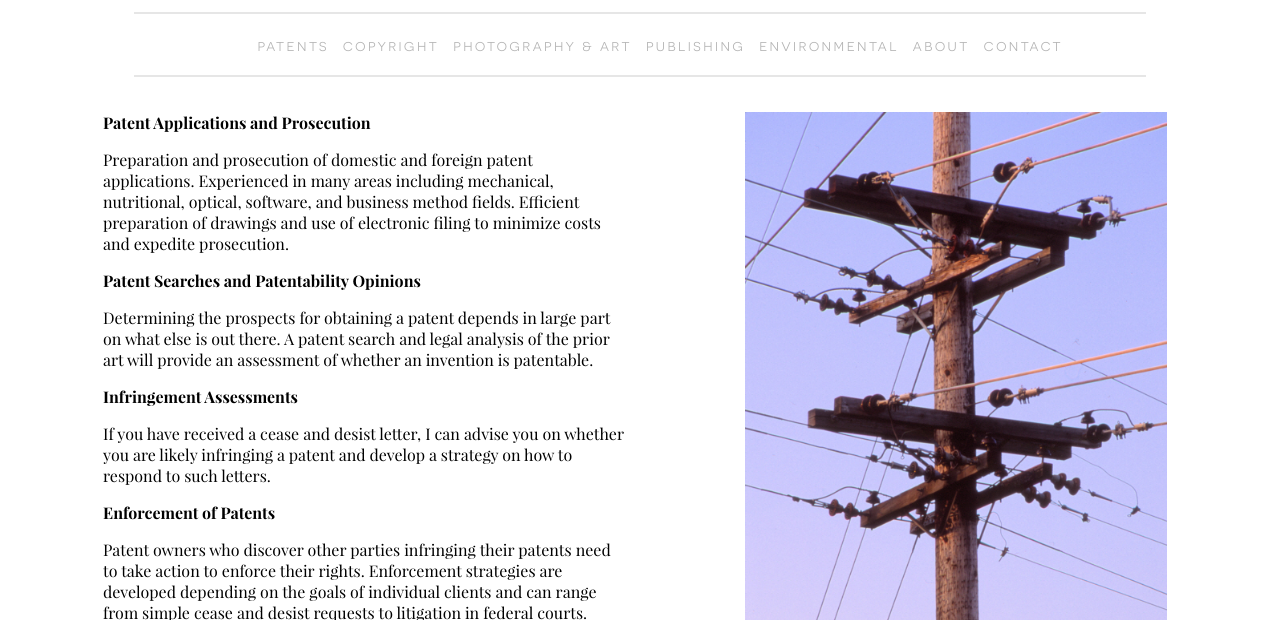
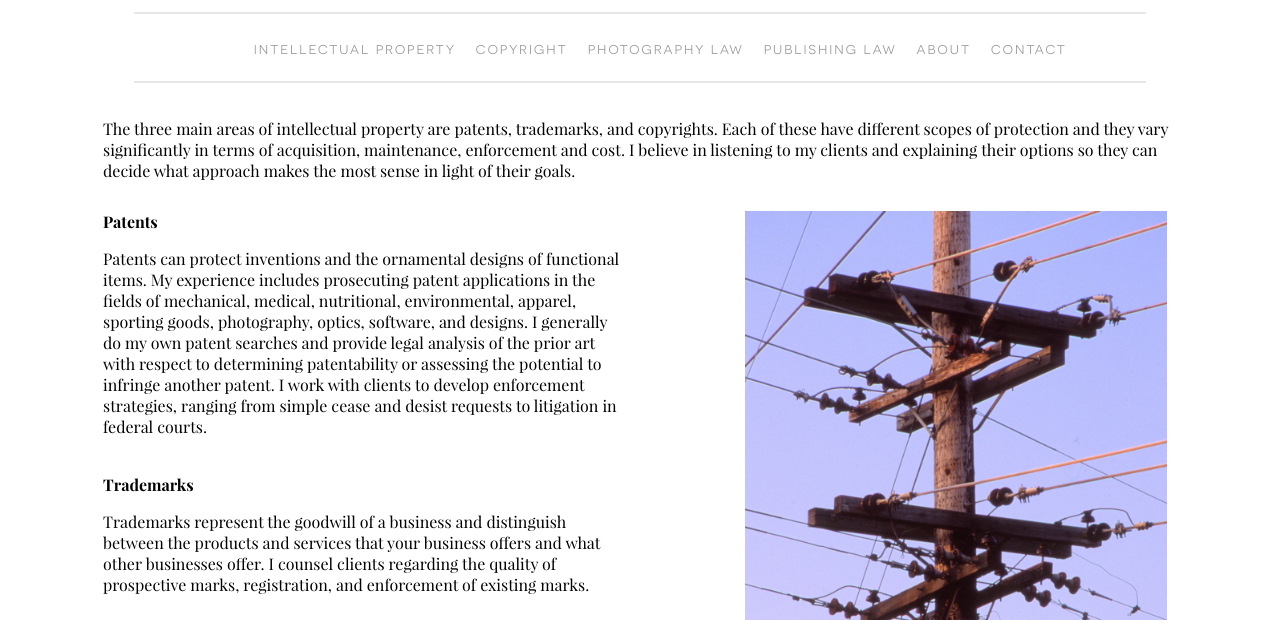
Before and after one commit to jenleebell/temporary_git, a plain HTML site: page bpkip.htm in a window 1280 px wide. Shown: the part 180-800 px from the top of the page. Drawn offline with Linux system fonts and the light colour scheme.

Commit message:
big overhaul

```diff
--- a/bpkip.htm
+++ b/bpkip.htm
@@ -17,32 +17,28 @@
 
       <div class="navigation">
         <ul>
-          <li><a href="bpkip.htm">patents</a></li>
+          <li><a href="bpkip.htm">intellectual property</a></li>
           <li><a href="copy1.htm">copyright</a></li>
-          <li><a href="bpkphoto.htm">photography & art</a></li>
-          <li><a href="lvaserv.htm">publishing</a></li>
-          <li><a href="bpkserv.htm">environmental</a></li>
+          <li><a href="bpkphoto.htm">photography law</a></li>
+          <li><a href="lvaserv.htm">publishing law</a></li>
           <li><a href="bpkprof.htm">about</a></li>
           <li><a href="bpkcont.htm">contact</a></li>
         </ul>
       </div>
       <div class="line"></div>
       <div class="content">
+        <div class="col-12">
+          The three main areas of intellectual property are patents, trademarks, and copyrights. Each of these have different scopes of protection and they vary significantly in terms of acquisition, maintenance, enforcement and cost. I believe in listening to my clients and explaining their options so they can decide what approach makes the most sense in light of their goals.
+        </div>
         <div class="col-6">
-            <span class="headline">Patent Applications and Prosecution</span>
-            <p>Preparation and prosecution of domestic and foreign patent applications. Experienced in many areas including mechanical, nutritional, optical, software, and business method fields. Efficient preparation of drawings and use of electronic filing to minimize costs and expedite prosecution.</p>
+            <span class="headline">Patents</span>
+            <p>Patents can protect inventions and the ornamental designs of functional items. My experience includes prosecuting patent applications in the fields of mechanical, medical, nutritional, environmental, apparel, sporting goods, photography, optics, software, and designs. I generally do my own patent searches and provide legal analysis of the prior art with respect to determining patentability or assessing the potential to infringe another patent. I work with clients to develop enforcement strategies, ranging from simple cease and desist requests to litigation in federal courts.</p><br>
 
-            <span class="headline">Patent Searches and Patentability Opinions</span>
-            <p>Determining the prospects for obtaining a patent depends in large part on what else is out there. A patent search and legal analysis of the prior art will provide an assessment of whether an invention is patentable.</p>
+            <span class="headline">Trademarks</span>
+            <p>Trademarks represent the goodwill of a business and distinguish between the products and services that your business offers and what other businesses offer. I counsel clients regarding the quality of prospective marks, registration, and enforcement of existing marks.</p><br>
 
-            <span class="headline">Infringement Assessments</span>
-            <p>If you have received a cease and desist letter, I can advise you on whether you are likely infringing a patent and develop a strategy on how to respond to such letters.</p>
-
-            <span class="headline">Enforcement of Patents</span>
-            <p>Patent owners who discover other parties infringing their patents need to take action to enforce their rights. Enforcement strategies are developed depending on the goals of individual clients and can range from simple cease and desist requests to litigation in federal courts.</p>
-
-            <span class="headline">Assistance to Inventor Applicants</span>
-            <p>Some inventors choose to prosecute their own applications despite the complexity of patent law. Assistance is provided on an hourly basis to review submissions and advise on responses to office actions.</p>
+            <span class="headline">Copyright</span>
+            <p>Copyrights protect the expression of ideas and concepts but do not protect facts or ideas themselves. Under the right circumstances, it can be one of the most powerful means of protected certain kinds of registered works. I encourage clients to register their works themselves and can provide guidance when needed. I also work with clients to address infringements through the various mechanisms available under federal law.</p>
           </div>
 
         </div>
--- a/css/styles.css
+++ b/css/styles.css
@@ -78,11 +78,11 @@
 
 a:link {
   text-decoration: none;
-  color: #b3b3b3;
+  color: #999999;
 }
 
 a:visited {
-  color: #b3b3b3;
+  color: #999999;
 }
 
 a:hover {
@@ -97,10 +97,10 @@ a:active {
 
 .navigation ul li {
   display: inline-block;
-  padding: 5px;
+  padding: 8px;
   font-family: Novecento;
-  color: #b3b3b3;
-  letter-spacing: 2px;
+  color: #999999;
+  letter-spacing: 1.5px;
 }
 
 
@@ -130,7 +130,7 @@ a:active {
   font-family: Playfair-Bold;
 }
 
-/* PATENT PAGE STYLES */
+/* INTELLECTUAL PROPERTY PAGE STYLES */
 
 .patent img {
   width: 70%;
@@ -139,10 +139,14 @@ a:active {
 
 /* COPYRIGHT PAGE STYLES */
 
-.register {
+.copyright img {
+  width: 100%;
+}
+
+/*.register {
   margin-top: 15px;
   color: #fff;
-  background-color: #b3b3b3;
+  background-color: #999999;
 }
 
 .register a {
@@ -151,7 +155,7 @@ a:active {
 
 .register img {
   width: 100%;
-}
+}*/
 
 /* PHOTOGRAPHY PAGE STYLES */
 
```
Also changed, not shown: bpkphoto.htm (+3 -4 lines), copy1.htm (+8 -13 lines), index.htm (+3 -4 lines), img/caterpillar.jpg (added), img/tulips.jpg (added), lvaserv.htm (added).
